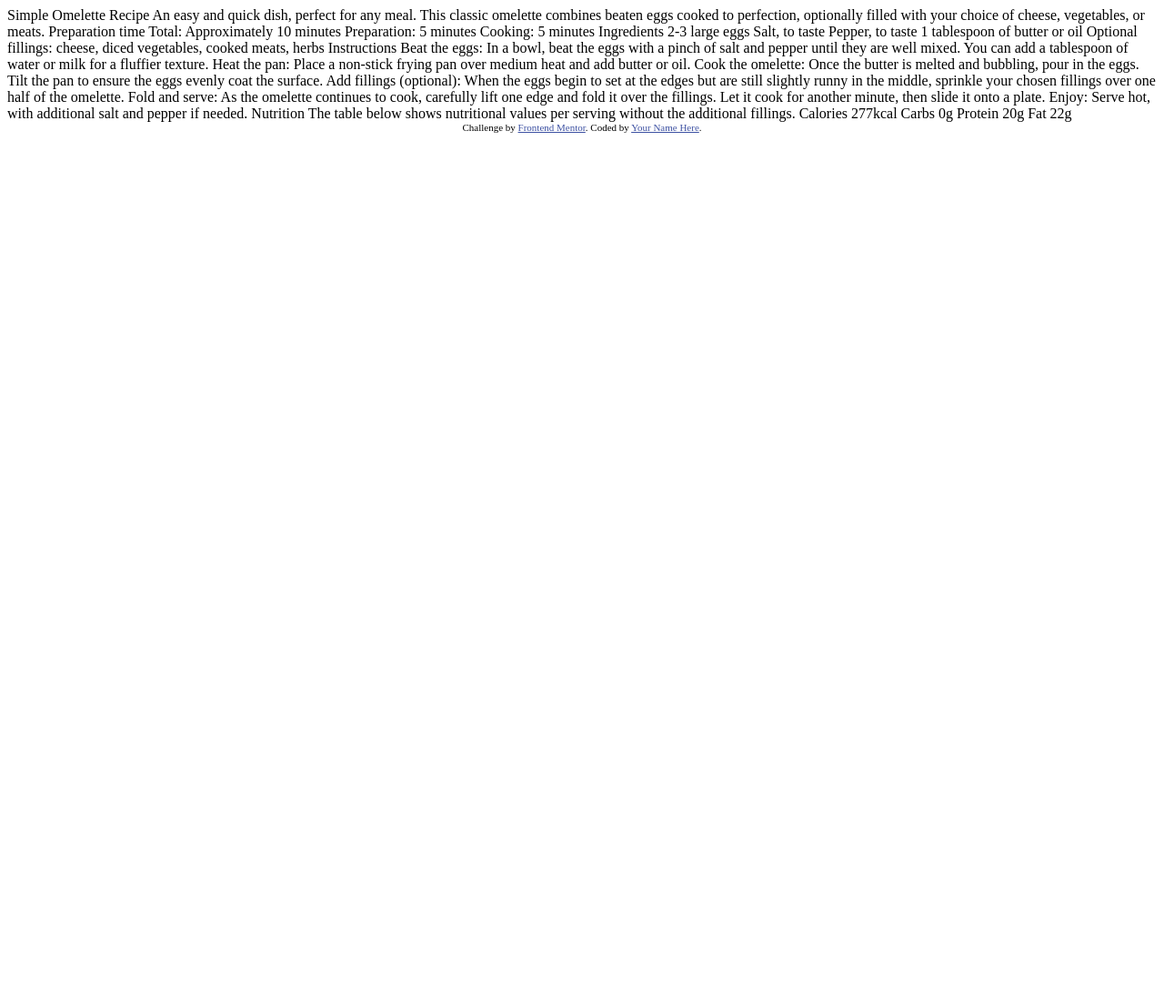
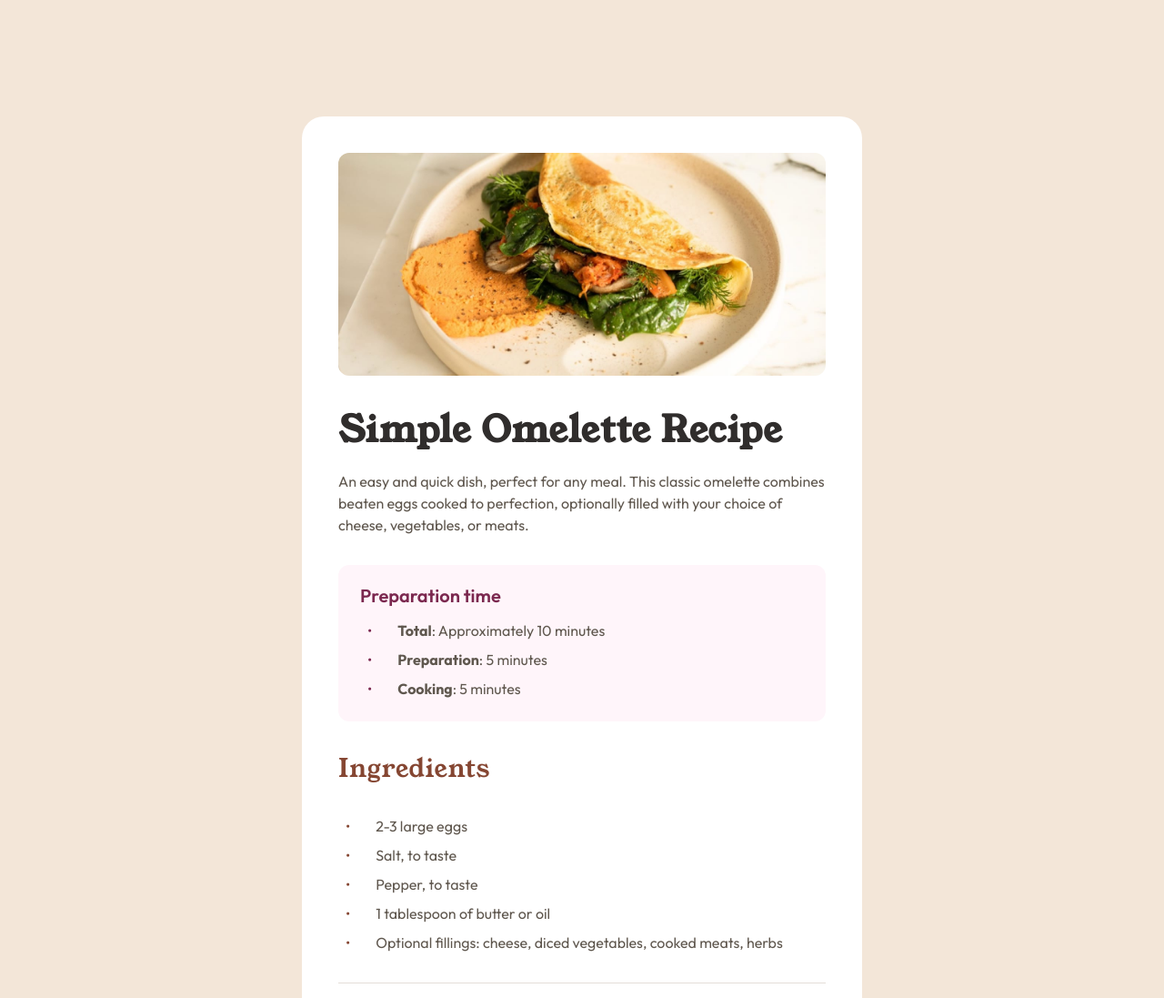
Before and after one commit to Snah19/recipe-page, a plain HTML site: page index.html in a window 1280 px wide. Shown: the top 1097 px of the page at 91% size. Before the commit the page ends 800 px from the top, so only its background shows below. Drawn offline with Linux system fonts and the light colour scheme.

Commit message:
Finished mobile and desktop screen sizes

```diff
--- a/index.html
+++ b/index.html
@@ -5,73 +5,86 @@
   <meta name="viewport" content="width=device-width, initial-scale=1.0"> <!-- displays site properly based on user's device -->
 
   <link rel="icon" type="image/png" sizes="32x32" href="./assets/images/favicon-32x32.png">
+  <link rel="stylesheet" href="./style.css">
 
   <title>Frontend Mentor | Recipe page</title>
-
-  <!-- Feel free to remove these styles or customise in your own stylesheet 👍 -->
-  <style>
-    .attribution { font-size: 11px; text-align: center; }
-    .attribution a { color: hsl(228, 45%, 44%); }
-  </style>
 </head>
 <body>
+  <main class="container">
+    <img class="omelette__img" src="./assets/images/image-omelette.jpeg" alt="" width="375" height="171">
+    <article class="recipe__info">
+      <h1 class="recipe__heading">Simple Omelette Recipe</h1>
+      <p class="recipe__description">An easy and quick dish, perfect for any meal. This classic omelette combines beaten eggs cooked to perfection, optionally filled with your choice of cheese, vegetables, or meats.
+      </p>
+      <div class="preparation__time__card">
+        <h3 class="preparation__time__heading">Preparation time</h3>
+        <ul class="preparation__time__list">
+          <li><span class="bullet__point">•</span><span class="text"><strong>Total</strong>: Approximately 10 minutes</span></li>
+          <li><span class="bullet__point">•</span><span class="text"><strong>Preparation</strong>: 5 minutes</span></li>
+          <li><span class="bullet__point">•</span><span class="text"><strong>Cooking</strong>: 5 minutes</span></li>
+        </ul>
+      </div>
+      <h2 class="ingredient__heading">Ingredients</h2>
+      <ul class="ingredient__list">
+        <li><span class="bullet__point">•</span><span class="text">2-3 large eggs</span></li>
+        <li><span class="bullet__point">•</span><span class="text">Salt, to taste</span></li>
+        <li><span class="bullet__point">•</span><span class="text">Pepper, to taste</span></li>
+        <li><span class="bullet__point">•</span><span class="text">1 tablespoon of butter or oil</span></li>
+        <li><span class="bullet__point">•</span><span class="text">Optional fillings: cheese, diced vegetables, cooked meats, herbs</span></li>
+      </ul>
+      <hr class="ingredient__hr" />
+      <h2 class="instructions__heading">Instructions</h2>
+      <ol class="instructions__list">
+        <li><span class="number">1.</span><span class="text"><strong>Beat the eggs</strong>: In a bowl, beat the eggs with a pinch of salt and pepper until they are well mixed. You can add a tablespoon of water or milk for a fluffier texture.</span></li>
+        <li><span class="number">2.</span><span class="text"><strong>Heat the pan</strong>: Place a non-stick frying pan over medium heat and add butter or oil.</span></li>
+        <li><span class="number">3.</span><span class="text"><strong>Cook the omelette</strong>: Once the butter is melted and bubbling, pour in the eggs. Tilt the pan to ensure the eggs evenly coat the surface.</span></li>
+        <li><span class="number">4.</span><span class="text"><strong>Add fillings (optional)</strong>: When the eggs begin to set at the edges but are still slightly runny in the middle, sprinkle your chosen fillings over one half of the omelette.</span></li>
+        <li><span class="number">5.</span><span class="text"><strong>Fold and serve</strong>: As the omelette continues to cook, carefully lift one edge and fold it over the fillings. Let it cook for another minute, then slide it onto a plate.</span></li>
+        <li><span class="number">6.</span><span class="text"><strong>Enjoy</strong>: Serve hot, with additional salt and pepper if needed.</span></li>
+      </ol>
+      <hr class="instructions__hr" />
+      <h2 class="nutrition__heading">Nutrition</h2>
+      <p class="nutrition__description">The table below shows nutritional values per serving without the additional fillings.</p>
 
-  Simple Omelette Recipe
+      <ul class="nutrition__list">
+        <li>
+          <span class="nutrition__label">Calories</span>
+          <span class="nutrition__value">277kcal</span>
+        </li>
+        <li>
+          <span class="nutrition__label">Carbs</span>
+          <span class="nutrition__value">0g</span>
+        </li>
+        <li>
+          <span class="nutrition__label">Protein</span>
+          <span class="nutrition__value">20g</span>
+        </li>
+        <li>
+          <span class="nutrition__label">Fat</span>
+          <span class="nutrition__value">22g</span>
+        </li>
+      </ul>
+    </article>
+  </main>
+<!--
 
-  An easy and quick dish, perfect for any meal. This classic omelette combines beaten eggs cooked
-  to perfection, optionally filled with your choice of cheese, vegetables, or meats.
 
-  Preparation time
 
-  Total: Approximately 10 minutes
-  Preparation: 5 minutes
-  Cooking: 5 minutes
 
-  Ingredients
 
-  2-3 large eggs
-  Salt, to taste
-  Pepper, to taste
-  1 tablespoon of butter or oil
-  Optional fillings: cheese, diced vegetables, cooked meats, herbs
 
-  Instructions
 
-  Beat the eggs: In a bowl, beat the eggs with a pinch of salt and pepper until they are well mixed.
-  You can add a tablespoon of water or milk for a fluffier texture.
 
-  Heat the pan: Place a non-stick frying pan over medium heat and add butter or oil.
 
-  Cook the omelette: Once the butter is melted and bubbling, pour in the eggs. Tilt the pan to ensure
-  the eggs evenly coat the surface.
 
-  Add fillings (optional): When the eggs begin to set at the edges but are still slightly runny in the
-  middle, sprinkle your chosen fillings over one half of the omelette.
 
-  Fold and serve: As the omelette continues to cook, carefully lift one edge and fold it over the
-  fillings. Let it cook for another minute, then slide it onto a plate.
 
-  Enjoy: Serve hot, with additional salt and pepper if needed.
 
-  Nutrition
 
-  The table below shows nutritional values per serving without the additional fillings.
 
-  Calories
-  277kcal
 
-  Carbs
-  0g
 
-  Protein
-  20g
 
-  Fat
-  22g
-
-  <div class="attribution">
-    Challenge by <a href="https://www.frontendmentor.io?ref=challenge" target="_blank">Frontend Mentor</a>.
-    Coded by <a href="#">Your Name Here</a>.
-  </div>
+-->
 </body>
 </html>
--- /dev/null
+++ b/style.css
@@ -0,0 +1,324 @@
+@layer fonts {
+    @font-face {
+        font-family: "Outfit";
+        src: url("/assets/fonts/outfit/static/Outfit-Regular.ttf");
+        font-weight: 400;
+        font-style: normal;
+    }
+
+    @font-face {
+        font-family: "Outfit";
+        src: url("/assets/fonts/outfit/static/Outfit-SemiBold.ttf");
+        font-weight: 600;
+        font-style: normal;
+    }
+
+    @font-face {
+        font-family: "Outfit";
+        src: url("/assets/fonts/outfit/static/Outfit-Bold.ttf");
+        font-weight: 700;
+        font-style: normal;
+    }
+
+    @font-face {
+        font-family: "Young Serif";
+        src: url("./assets/fonts/young-serif/YoungSerif-Regular.ttf");
+        font-weight: 400;
+        font-style: normal;
+    }
+}
+
+@layer colors {
+    :root {
+        --white: hsl(0, 0%, 100%);
+        --stone-100: hsl(30, 54%, 90%);
+        --stone-150: hsl(30, 18%, 87%);
+        --stone-600: hsl(30, 10%, 34%);
+        --stone-900: hsl(24, 5%, 18%);
+
+        --brown-800: hsl(14, 45%, 36%);
+
+        --rose-800: hsl(332, 51%, 32%);
+        --rose-50: hsl(330, 100%, 98%);
+    }
+}
+
+@layer scrollbar {
+    /* Target WebKit browsers */
+    ::-webkit-scrollbar {
+        width: 4px; /* very thin vertical scrollbar */
+        height: 4px; /* very thin horizontal scrollbar */
+    }
+
+    ::-webkit-scrollbar-track {
+        background: transparent; /* optional */
+    }
+
+    ::-webkit-scrollbar-thumb {
+        background-color: var(--brown-800);
+        border-radius: 10px;
+        border: none;
+    }
+
+    /* Firefox support */
+    * {
+        scrollbar-width: thin;             /* makes scrollbar thin */
+        scrollbar-color: var(--brown-800) transparent; /* color of thumb and track */
+    }
+}
+
+@layer global {
+    *,
+    *::before,
+    *::after {
+        margin: 0;
+        padding: 0;
+        box-sizing: border-box;
+    }
+
+    body {
+        font-family: "Outfit";
+        font-size: calc(16 / 16 * 1rem);
+        overflow-x: hidden;
+        @media (width >= calc(768 / 16 * 1rem)) {
+            padding-block: 128px;
+            background: var(--stone-100);
+        }
+    }
+
+    img {
+        display: block;
+    }
+
+    h1, h2 {
+        font-family: "Young Serif", sans-serif;
+        letter-spacing: 0.05rem;
+    }
+
+    ul, ol {
+        list-style: none;
+    }
+
+    strong {
+        font-weight: 700;
+    }
+}
+
+@layer main {
+    .container {
+        max-width: 616px;
+        margin-inline: auto;
+        background: var(--white);
+        @media (width >= calc(768 / 16 * 1rem)) {
+            padding-block-start: 40px;
+            border-radius: 24px;
+        }
+    }
+    .omelette__img {
+        width: 100%;
+        max-width: 536px;
+        margin-inline: auto;
+        height: auto;
+
+        @media (width >= calc(768 / 16 * 1rem)) {
+            border-radius: 12px;
+        }
+    }
+
+    .recipe__info {
+        padding-block: 40px;
+        padding-inline: 32px;
+
+        padding-inline: 32px;
+        padding-inline: clamp(32px, 1.5229007633587786rem + 2.035623409669211vw, 40px);
+
+        @media (width >= calc(768 / 16 * 1rem)) {
+            padding-inline: 40px;
+        }
+    }
+
+    .recipe__heading {
+        margin-block-end: 24px;
+        font-weight: 700;
+        font-size: calc(36 / 16 * 1rem);
+        line-height: 100%;
+        letter-spacing: 0%;
+        color: var(--stone-900);
+
+        @media (width >= calc(768 / 16 * 1rem)) {
+            font-size: calc(40 / 16 * 1rem);
+        }
+    }
+
+    .recipe__description {
+        margin-block-end: 32px;
+        font-size: calc(16 / 16 * 1rem);
+        font-weight: 400;
+        line-height: 150%;
+        letter-spacing: 0%;
+        color: var(--stone-600);
+    }
+
+    .preparation__time__card {
+        margin-block-end: 32px;
+        padding: 24px;
+        border-radius: 12px;
+        background: var(--rose-50);
+    }
+
+    .preparation__time__heading {
+        margin-block-end: 16px;
+        font-size: calc(20 / 16 * 1rem);
+        font-weight: 600;
+        line-height: 100%;
+        letter-spacing: 0%;
+        color: var(--rose-800);
+    }
+
+    .preparation__time__list li {
+        display: flex;
+        align-items: center;
+        column-gap: 28px;
+        line-height: 150%;
+        letter-spacing: 0%;
+        color: var(--stone-600);
+    }
+
+    .preparation__time__list li .bullet__point {
+        padding-inline-start: 8px;
+        color: var(--rose-800);
+    }
+
+    .preparation__time__list li:not(:last-child) {
+        margin-block-end: 8px;
+    }
+
+    .ingredient__heading {
+        margin-block-end: 32px;
+        font-size: calc(28 / 16 * 1rem);
+        font-weight: 400;
+        color: var(--brown-800);
+    }
+
+    .ingredient__list {
+        margin-block-end: 32px;
+    }
+
+    .ingredient__list li {
+        display: flex;
+        column-gap: 28px;
+
+        font-size: calc(16 / 16 * 1rem);
+        font-weight: 400;
+        line-height: 150%;
+        letter-spacing: 0%;
+        color: var(--stone-600);
+    }
+
+    .ingredient__list li .bullet__point {
+        margin-inline-start: 8px;
+        color: var(--brown-800);
+    }
+
+    .ingredient__list li:not(:last-child) {
+        margin-block-end: 8px;
+    }
+
+    .ingredient__hr {
+        margin-block-end: 32px;
+        height: 1px;
+        border: none;
+        background-color: var(--stone-150);
+    }
+
+    .instructions__heading {
+        margin-block-end: 24px;
+        font-size: calc(28 / 16 * 1rem);
+        font-weight: 400;
+        color: var(--brown-800);
+    }
+
+    .instructions__list {
+        margin-block-end: 32px;
+    }
+
+    .instructions__list li {
+        display: flex;
+        align-items: flex-start;
+        column-gap: 22px;
+        line-height: 150%;
+        letter-spacing: 0%;
+        color: var(--stone-600);
+    }
+
+    .instructions__list li:not(:last-child) {
+        margin-block-end: 8px;
+    }
+
+    .instructions__list li .number {
+        margin-inline-start: 8px;
+        font-weight: 700;
+        color: var(--brown-800);
+    }
+
+    .instructions__hr {
+        margin-block-end: 32px;
+        height: 1px;
+        border: none;
+        background-color: var(--stone-150);
+    }
+
+    .nutrition__heading {
+        margin-block-end: 24px;
+        font-size: calc(28 / 16 * 1rem);
+        font-weight: 400;
+        line-height: 100%;
+        letter-spacing: 0%;
+        color: var(--brown-800);
+    }
+
+    .nutrition__description {
+        margin-block-end: 24px;
+        line-height: 150%;
+        letter-spacing: 0%;
+        color: var(--stone-600);
+    }
+
+    .nutrition__list li {
+        display: flex;
+        column-gap: 16px;
+    }
+
+    .nutrition__list li:not(:first-child) {
+        padding-block-start: 12px;
+    }
+
+    .nutrition__list li:not(:last-child) {
+        padding-block-end: 12px;
+        border-bottom: 1px solid var(--stone-150);
+    }
+
+    .nutrition__list li .nutrition__label {
+        width: 50%;
+        padding-inline-start: 32px;
+        font-size: calc(16 / 16 * 1rem);
+        font-weight: 400;
+        color: var(--stone-600);
+    }
+
+    .nutrition__list li .nutrition__value {
+        width: 50%;
+    }
+
+    .nutrition__label {
+        font-weight: bold;
+    }
+
+    .nutrition__value {
+        font-weight: 700;
+        line-height: 150%;
+        letter-spacing: 0%;
+        color: var(--brown-800);
+    }
+
+}
```
